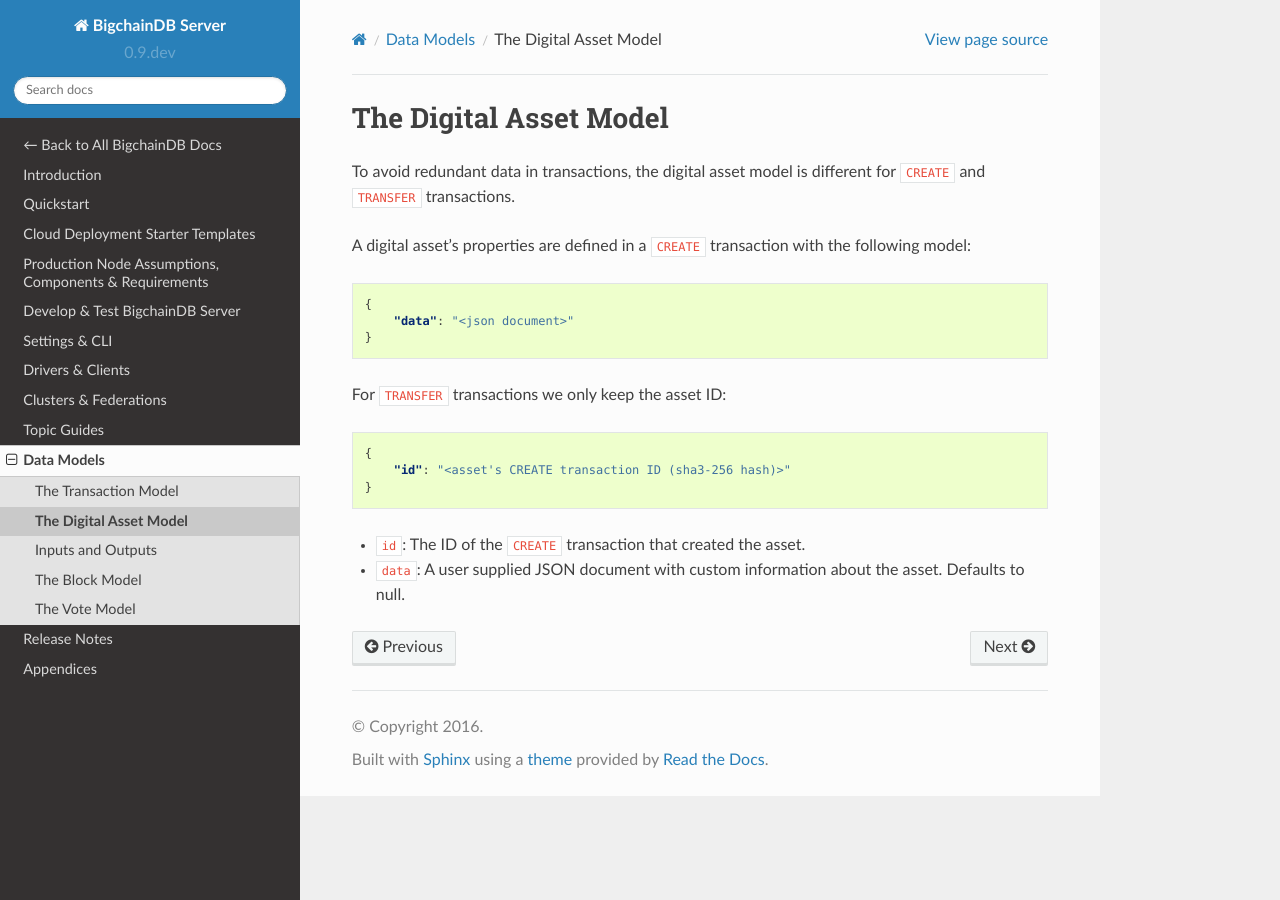
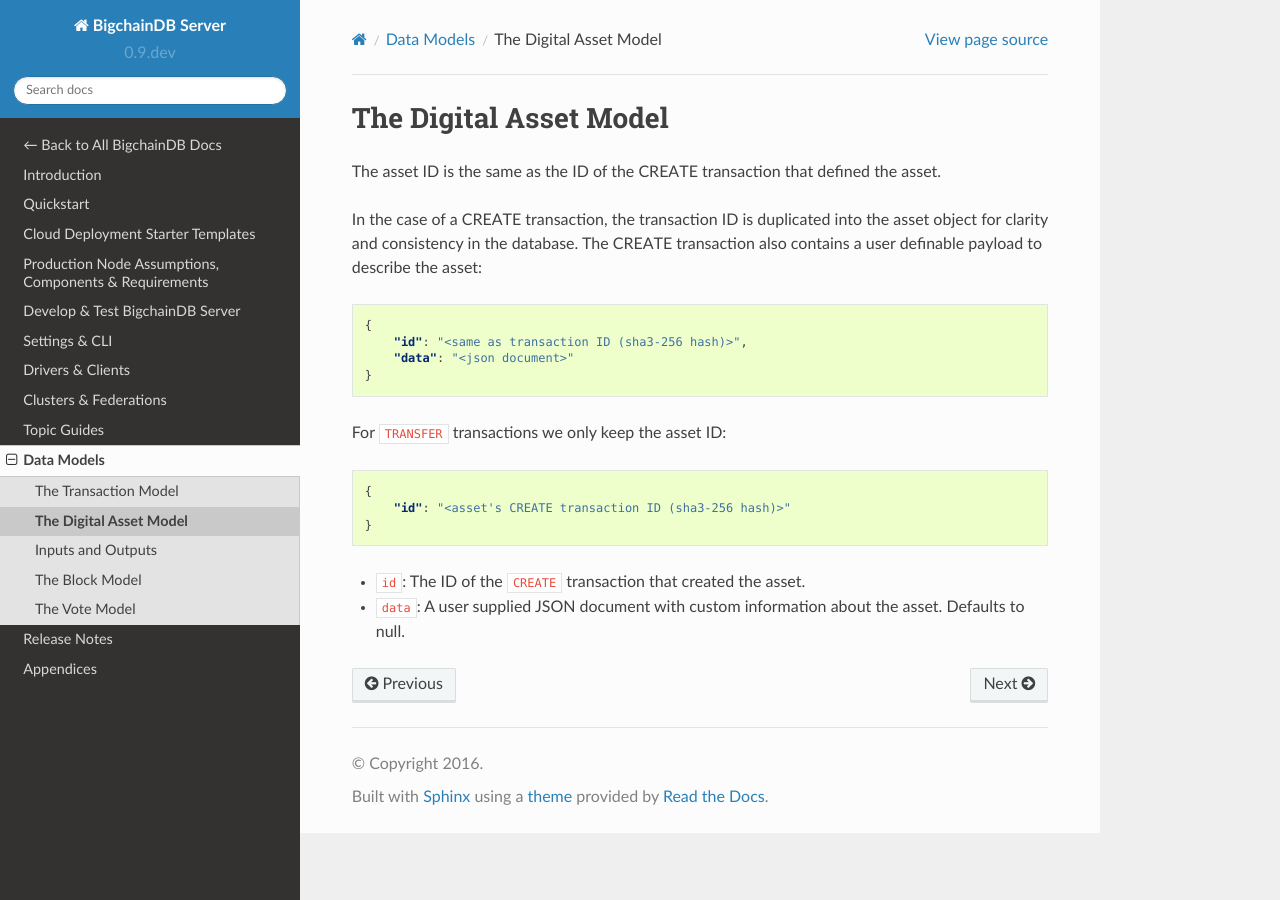
Before and after one commit to bigchaindb/bigchaindb, a Sphinx documentation site: the page built from docs/server/source/data-models/asset-model.md, in a window 1280 px wide. Built offline with Sphinx 7.4.7 and the Read the Docs theme 2.0.0, drawn with Linux system fonts in a browser that asks for light colours; pages that are not in the unit, such as notebooks, are missing from menus.

Commit message:
documentation changes for duplicate asset id

````diff
--- a/docs/server/source/data-models/asset-model.md
+++ b/docs/server/source/data-models/asset-model.md
@@ -1,10 +1,11 @@
 # The Digital Asset Model
 
-To avoid redundant data in transactions, the digital asset model is different for `CREATE` and `TRANSFER` transactions.
+The asset ID is the same as the ID of the CREATE transaction that defined the asset.
 
-A digital asset's properties are defined in a `CREATE` transaction with the following model:
+In the case of a CREATE transaction, the transaction ID is duplicated into the asset object for clarity and consistency in the database. The CREATE transaction also contains a user definable payload to describe the asset:
 ```json
 {
+    "id": "<same as transaction ID (sha3-256 hash)>",
     "data": "<json document>"
 }
 ```
````
